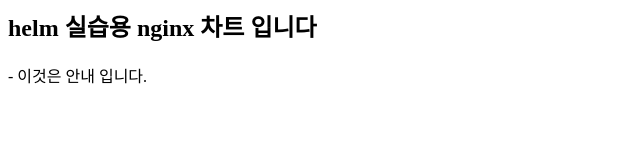
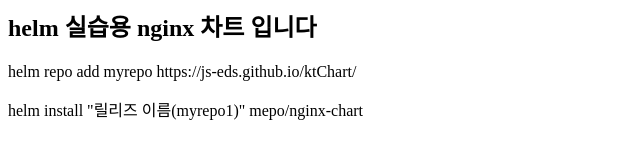
Before and after one commit to JS-EDS/ktChart, a plain HTML site: page index.html in a window 1280 px wide. Shown: the whole page, without its empty margins (0-640 px from the left). Drawn offline with Linux system fonts and the light colour scheme.

Commit message:
index.html 수정

```diff
--- a/index.html
+++ b/index.html
@@ -1,3 +1,6 @@
 <h2>helm 실습용 nginx 차트 입니다</h2>
 
-- 이것은 안내 입니다.
+
+<p>helm repo add myrepo https://js-eds.github.io/ktChart/</p>
+
+<p>helm install "릴리즈 이름(myrepo1)" mepo/nginx-chart</p>
```
